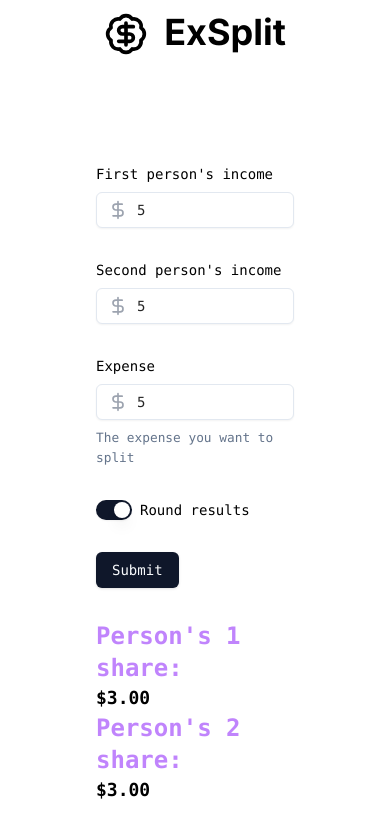
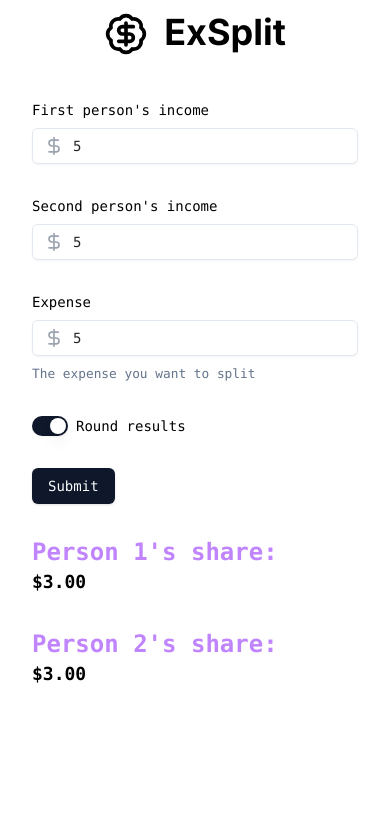
Before and after one commit to UgoRomi/exsplit, a Next.js app: page / in a window 390 px wide. Both pictures are taken after typing "5", "5", "5" into the empty fields and a click on the button "Submit". Shown: the top 838 px of the page. Built offline with nearby package versions, Linux system fonts and the light colour scheme.

Commit message:
improved mobile styling

```diff
--- a/src/app/page.tsx
+++ b/src/app/page.tsx
@@ -2,7 +2,7 @@
 
 export default function Home() {
   return (
-    <main className='flex min-h-screen flex-col items-center justify-between p-24'>
+    <main className='flex min-h-screen flex-col items-center justify-between p-8 md:p-24'>
       <div className='z-10 w-full max-w-5xl items-center justify-between font-mono text-sm lg:flex'>
         <ShareExpenseForm />
       </div>
--- a/src/components/share-expense-form.tsx
+++ b/src/components/share-expense-form.tsx
@@ -46,10 +46,6 @@
       income2:
         typeof window !== 'undefined' && window.localStorage.getItem('income2')
           ? +localStorage.getItem('income2')!
-          : undefined,
-      expense:
-        typeof window !== 'undefined' && window.localStorage.getItem('expense')
-          ? +localStorage.getItem('expense')!
           : undefined,
     },
   });
@@ -187,10 +183,10 @@
         </form>
       </Form>
       {result.person1Result && result.person2Result && (
-        <div className='flex flex-col md:flex-row justify-around mt-8'>
+        <div className='flex flex-col md:flex-row justify-between mt-8 gap-8'>
           <div className='flex flex-col'>
             <span className='font-bold text-2xl text-purple-400'>
-              Person&apos;s 1 share:
+              Person 1&apos;s share:
             </span>
             <span className='font-semibold text-lg'>
               {Intl.NumberFormat('en-US', {
@@ -201,7 +197,7 @@
           </div>
           <div className='flex flex-col'>
             <span className='font-bold text-2xl text-purple-400'>
-              Person&apos;s 2 share:
+              Person 2&apos;s share:
             </span>
             <span className='font-semibold text-lg'>
               {Intl.NumberFormat('en-US', {
```
